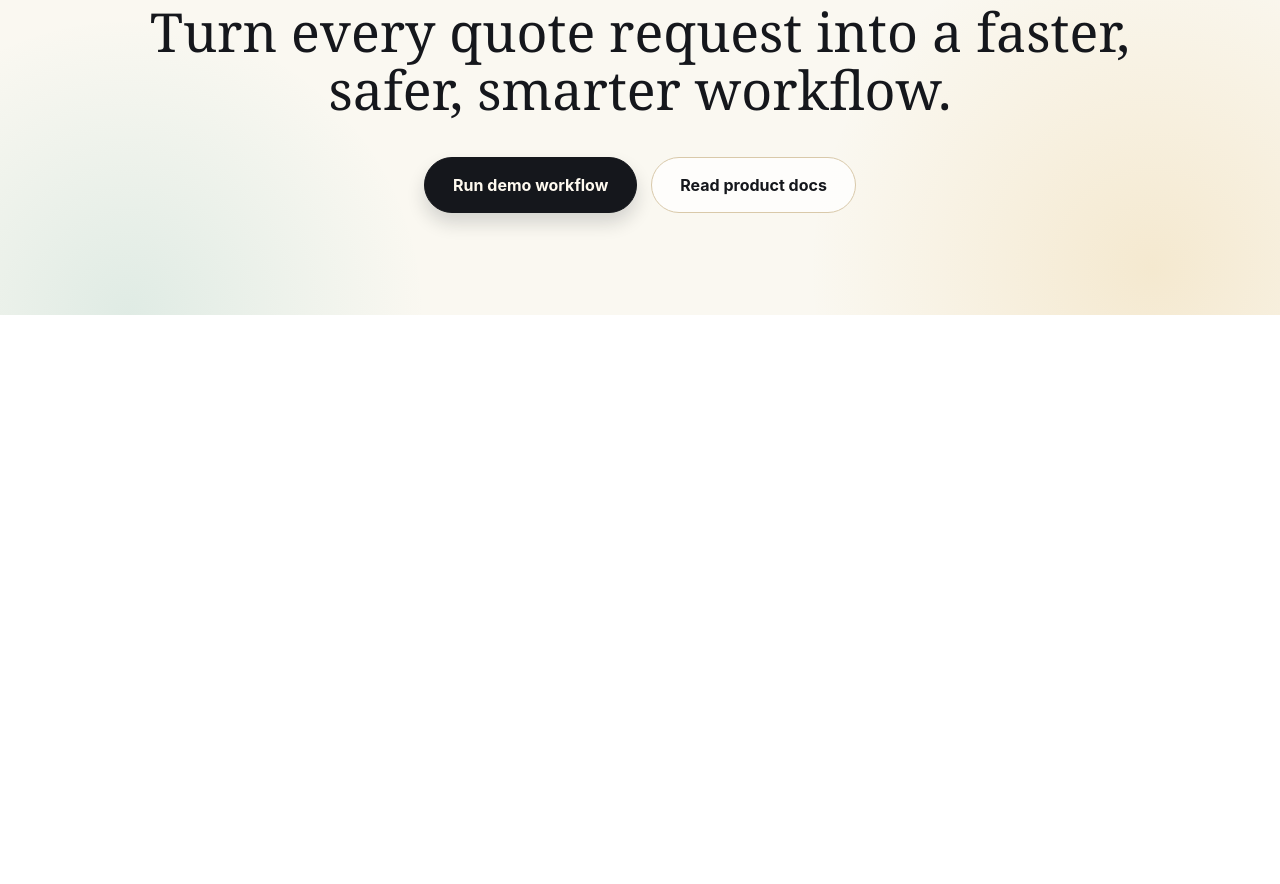
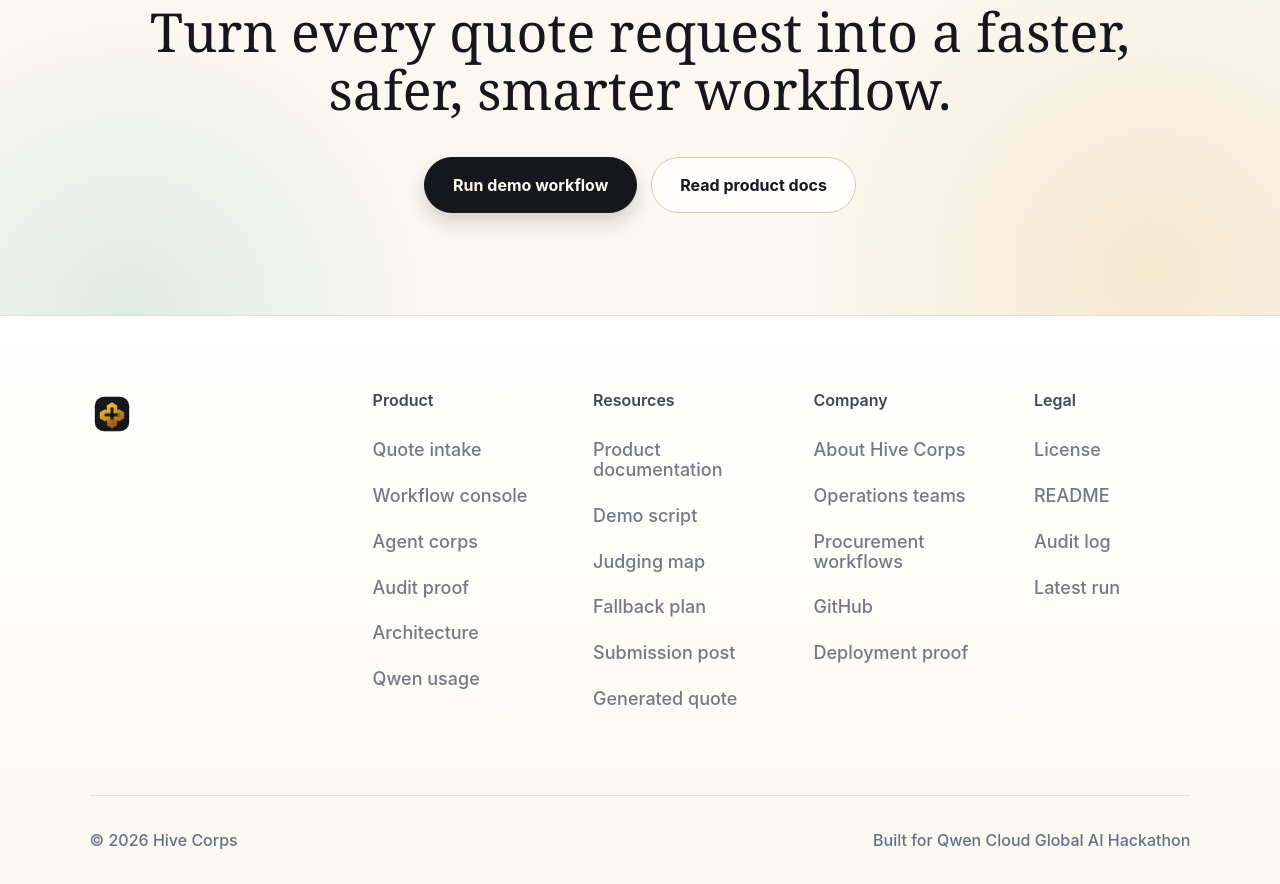
Before and after one commit to OutstandingVick/hive-corps, a website: page web/index.html in a window 1280 px wide. Shown: the part 5905-6789 px from the top of the page. Before the commit the page ends 6220 px from the top, so only its background shows below. Drawn offline with Linux system fonts and the light colour scheme; no server answers.

Commit message:
Add brand-aligned enterprise footer

```diff
--- a/web/index.html
+++ b/web/index.html
@@ -281,6 +281,56 @@
       </section>
     </main>
 
+    <footer class="site-footer" aria-label="Footer">
+      <div class="footer-grid">
+        <a class="footer-mark" href="./index.html" aria-label="Hive Corps home">
+          <img src="../brand/hive-corps-mark.svg" alt="" />
+        </a>
+
+        <nav class="footer-column" aria-label="Product links">
+          <h2>Product</h2>
+          <a href="#product">Quote intake</a>
+          <a href="#workflow">Workflow console</a>
+          <a href="#agents">Agent corps</a>
+          <a href="#proof">Audit proof</a>
+          <a href="#architecture">Architecture</a>
+          <a href="../proof/qwen-cloud-usage.md">Qwen usage</a>
+        </nav>
+
+        <nav class="footer-column" aria-label="Resources links">
+          <h2>Resources</h2>
+          <a href="../docs/product-documentation.md">Product documentation</a>
+          <a href="../docs/demo-script.md">Demo script</a>
+          <a href="../docs/judging-map.md">Judging map</a>
+          <a href="../docs/fallback-plan.md">Fallback plan</a>
+          <a href="../docs/x-post.md">Submission post</a>
+          <a href="../proof/generated/generated-quote.md">Generated quote</a>
+        </nav>
+
+        <nav class="footer-column" aria-label="Company links">
+          <h2>Company</h2>
+          <a href="#product">About Hive Corps</a>
+          <a href="#agents">Operations teams</a>
+          <a href="#workflow">Procurement workflows</a>
+          <a href="https://github.com/OutstandingVick/hive-corps">GitHub</a>
+          <a href="../proof/alibaba-cloud-deployment.md">Deployment proof</a>
+        </nav>
+
+        <nav class="footer-column" aria-label="Legal links">
+          <h2>Legal</h2>
+          <a href="../LICENSE">License</a>
+          <a href="../README.md">README</a>
+          <a href="../proof/generated/audit-log.json">Audit log</a>
+          <a href="../proof/generated/sample-agent-run.json">Latest run</a>
+        </nav>
+      </div>
+
+      <div class="footer-bottom">
+        <span>© 2026 Hive Corps</span>
+        <span>Built for Qwen Cloud Global AI Hackathon</span>
+      </div>
+    </footer>
+
     <script src="app.js"></script>
   </body>
 </html>
--- a/web/style.css
+++ b/web/style.css
@@ -798,6 +798,78 @@
   margin-top: 38px;
 }
 
+.site-footer {
+  background: linear-gradient(180deg, #ffffff 0%, var(--ivory) 100%);
+  border-top: 1px solid var(--line);
+  padding: 76px clamp(24px, 7vw, 170px) 34px;
+}
+
+.footer-grid {
+  display: grid;
+  gap: clamp(36px, 5vw, 92px);
+  grid-template-columns: 1.4fr repeat(4, minmax(150px, 1fr));
+}
+
+.footer-mark {
+  align-items: flex-start;
+  border-radius: 12px;
+  display: inline-flex;
+  height: 44px;
+  transition: transform 160ms ease, box-shadow 160ms ease;
+  width: 44px;
+}
+
+.footer-mark img {
+  height: 44px;
+  width: 44px;
+}
+
+.footer-mark:hover {
+  box-shadow: 0 12px 28px rgb(154 100 18 / 0.14);
+  transform: translateY(-2px);
+}
+
+.footer-column {
+  align-items: flex-start;
+  display: flex;
+  flex-direction: column;
+  gap: 26px;
+}
+
+.footer-column h2 {
+  color: var(--ink-soft);
+  font-size: 16px;
+  font-weight: 620;
+  line-height: 1;
+  margin: 0 0 6px;
+}
+
+.footer-column a {
+  color: #747982;
+  font-size: 18px;
+  font-weight: 520;
+  line-height: 1.1;
+  text-decoration: none;
+  transition: color 160ms ease, transform 160ms ease;
+}
+
+.footer-column a:hover {
+  color: var(--gold-dark);
+  transform: translateX(2px);
+}
+
+.footer-bottom {
+  align-items: center;
+  border-top: 1px solid var(--line);
+  color: var(--muted);
+  display: flex;
+  font-size: 16px;
+  font-weight: 520;
+  justify-content: space-between;
+  margin-top: 86px;
+  padding-top: 34px;
+}
+
 @media (max-width: 1180px) {
   .site-header {
     padding-inline: 32px;
@@ -911,4 +983,32 @@
   .arch-diagram {
     grid-template-columns: 1fr;
   }
+
+  .footer-grid {
+    grid-template-columns: 1fr 1fr;
+  }
+
+  .footer-mark {
+    grid-column: 1 / -1;
+  }
+
+  .footer-bottom {
+    align-items: flex-start;
+    flex-direction: column;
+    gap: 14px;
+  }
 }
+
+@media (max-width: 560px) {
+  .footer-grid {
+    grid-template-columns: 1fr;
+  }
+
+  .footer-column {
+    gap: 18px;
+  }
+
+  .footer-column a {
+    font-size: 17px;
+  }
+}
```
Also changed, not shown: proof/screenshots/hero-dashboard.png.
